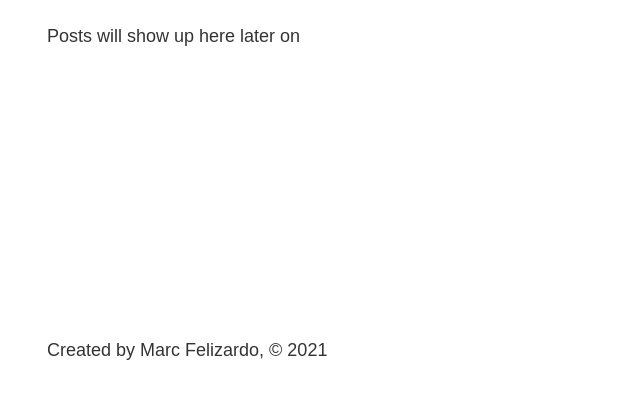
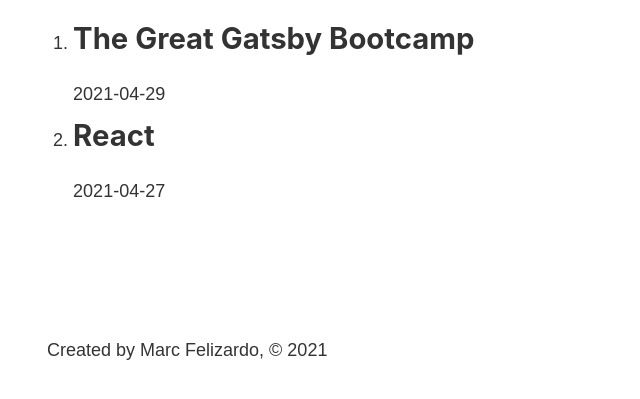
Before and after one commit to marcldo/gatsby-starter-hello-world, a Gatsby site: page /blog in a window 1280 px wide. Shown: the part 393-792 px from the top of the page, without its empty margins (236-876 px from the left). Built offline with nearby package versions, Linux system fonts and the light colour scheme; Gatsby itself is replaced by a stand-in of ours.

Commit message:
installed transform-remark and imported blog posts

```diff
--- a/gatsby-config.js
+++ b/gatsby-config.js
@@ -18,6 +18,7 @@
         name: 'src',
         path: `${__dirname}/src/`
       }
-    }
+    },
+    'gatsby-transformer-remark'
   ],
 }
--- a/package.json
+++ b/package.json
@@ -17,6 +17,7 @@
     "gatsby": "^3.2.1",
     "gatsby-plugin-sass": "^4.3.0",
     "gatsby-source-filesystem": "^3.4.0",
+    "gatsby-transformer-remark": "^4.1.0",
     "node-sass": "^5.0.0",
     "react": "^17.0.1",
     "react-dom": "^17.0.1"
--- a/src/pages/blog.js
+++ b/src/pages/blog.js
@@ -1,11 +1,34 @@
 import React from 'react';
 import Layout from '../components/layout';
+import { graphql, useStaticQuery } from 'gatsby';
 
 const BlogPage = () => {
+  const data = useStaticQuery(graphql`
+  query {
+    allMarkdownRemark {
+      edges {
+        node{
+          frontmatter {
+            title
+            date
+          }
+        }
+      }
+    }
+  }
+  `);
+  const posts = data.allMarkdownRemark.edges
   return (
     <Layout>
       <h1>Blog</h1>
-      <p>Posts will show up here later on</p>
+      <ol>
+        {posts.map((post) => (
+          <li key={post.node.frontmatter.title}>
+            <h2>{post.node.frontmatter.title}</h2>
+            <p>{post.node.frontmatter.date}</p>
+          </li>
+        ))}
+      </ol>
     </Layout>
   );
 };
```
Also changed, not shown: 2 other files.
